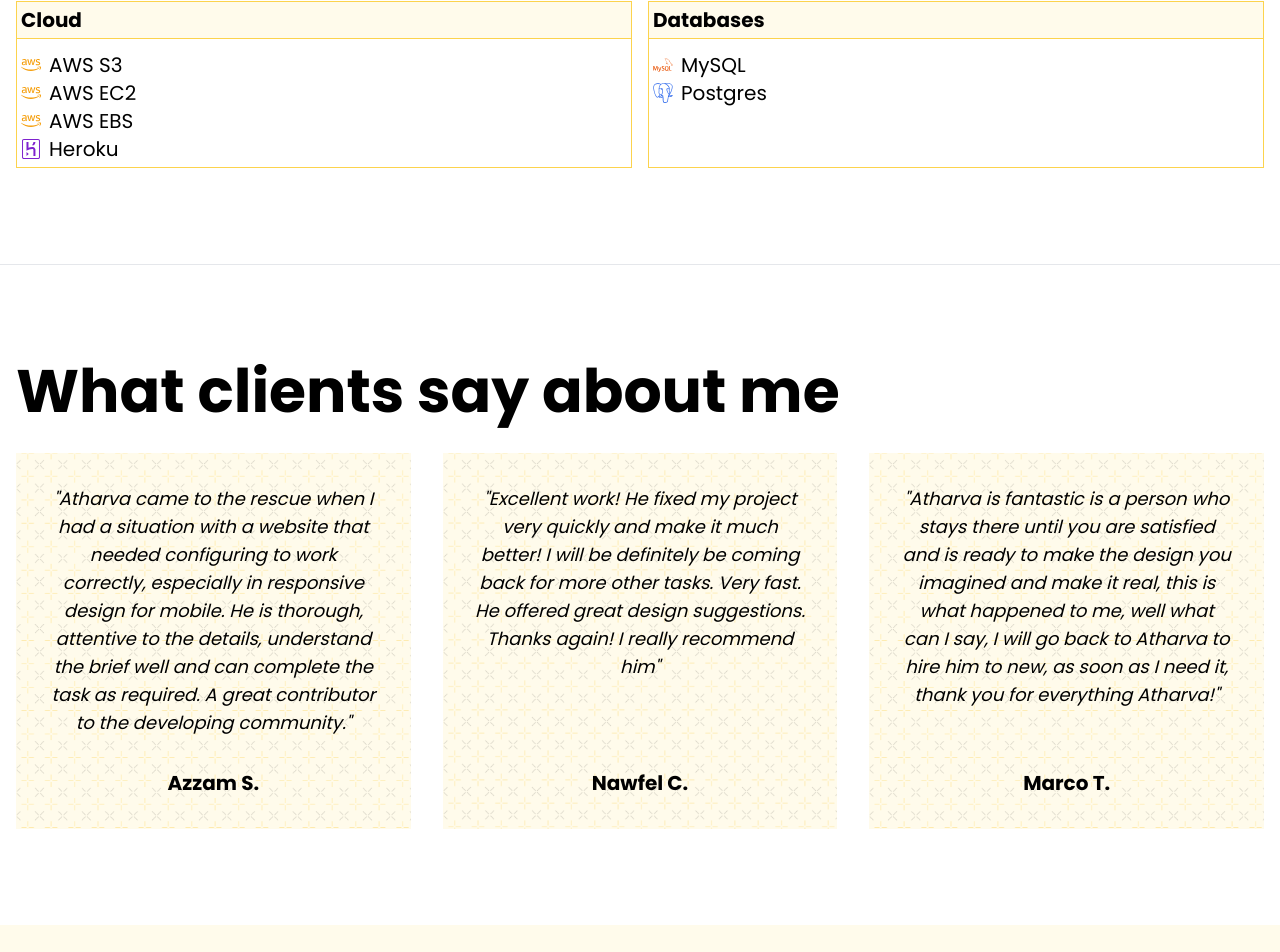
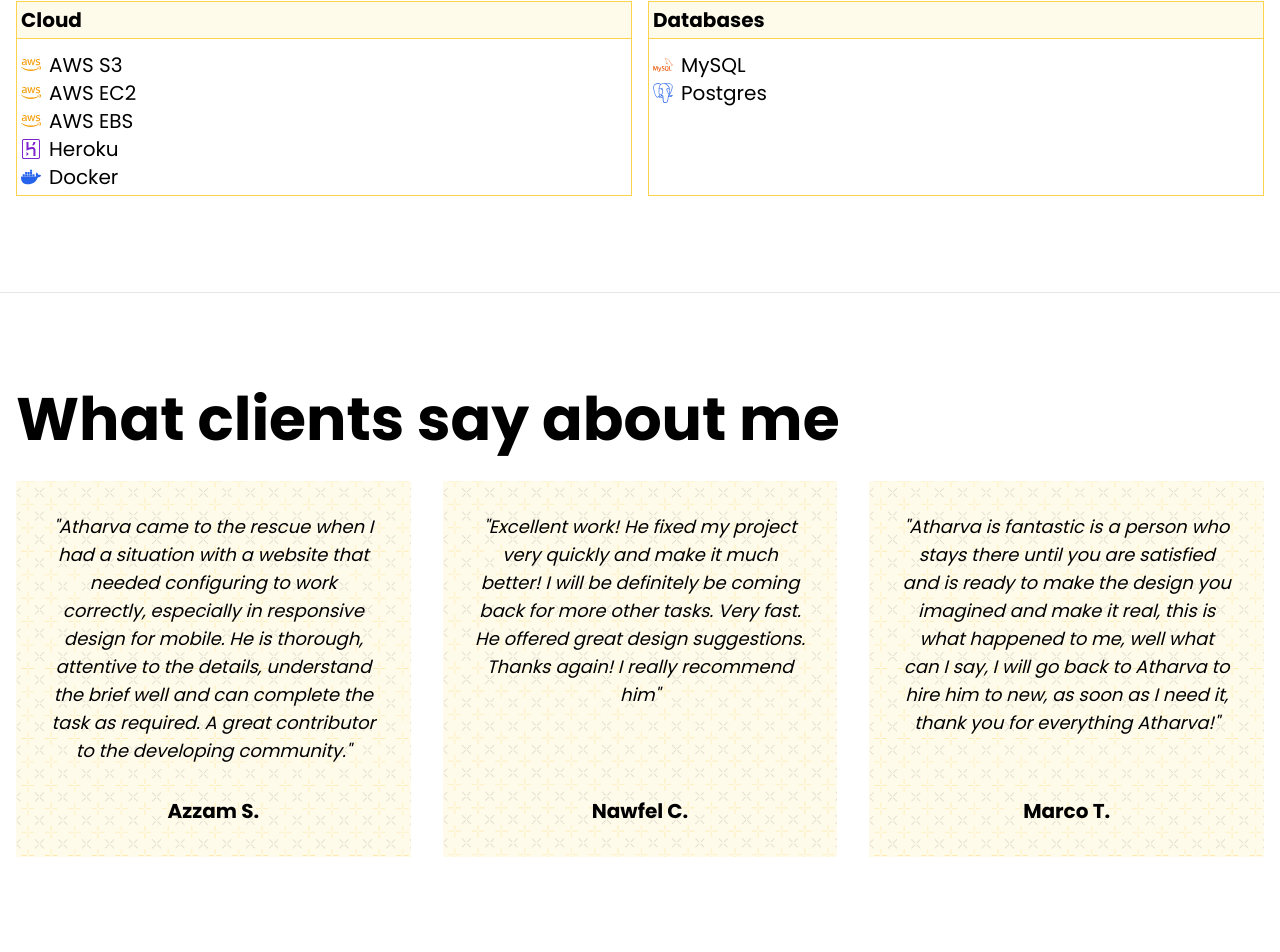
Before and after one commit to atharvamalji/atharvamalji.com, a Next.js app: page / in a window 1280 px wide. Shown: the part 1900-2852 px from the top of the page. Built offline with nearby package versions, Linux system fonts and the light colour scheme.

Commit message:
added docker icon

```diff
--- a/sections/Skills.tsx
+++ b/sections/Skills.tsx
@@ -1,6 +1,19 @@
 import { FaPython, FaJava } from "react-icons/fa";
 import { IoLogoJavascript } from "react-icons/io";
-import { SiCsharp, SiCplusplus, SiDjango, SiReact, SiLaravel, SiExpress, SiSelenium, SiAmazonaws, SiHeroku, SiPostgresql, SiMysql } from "react-icons/si";
+import {
+  SiCsharp,
+  SiCplusplus,
+  SiDjango,
+  SiReact,
+  SiLaravel,
+  SiExpress,
+  SiSelenium,
+  SiAmazonaws,
+  SiHeroku,
+  SiPostgresql,
+  SiMysql,
+  SiDocker,
+} from "react-icons/si";
 
 const Skills = () => {
   return (
@@ -98,6 +111,10 @@
                   <SiHeroku className="text-purple-700" />
                   <span>Heroku</span>
                 </li>
+                <li className="flex items-center space-x-2">
+                  <SiDocker className="text-blue-600" />
+                  <span>Docker</span>
+                </li>
               </ul>
             </div>
           </div>
```
